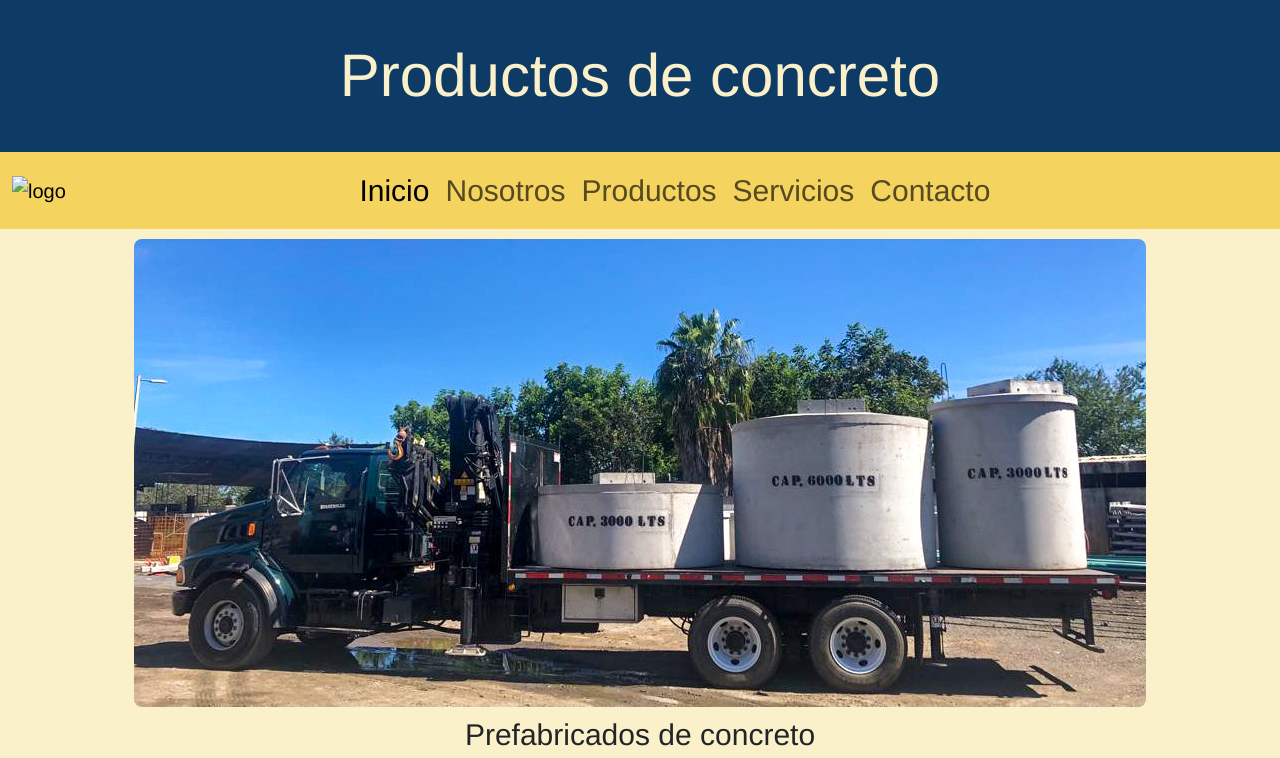
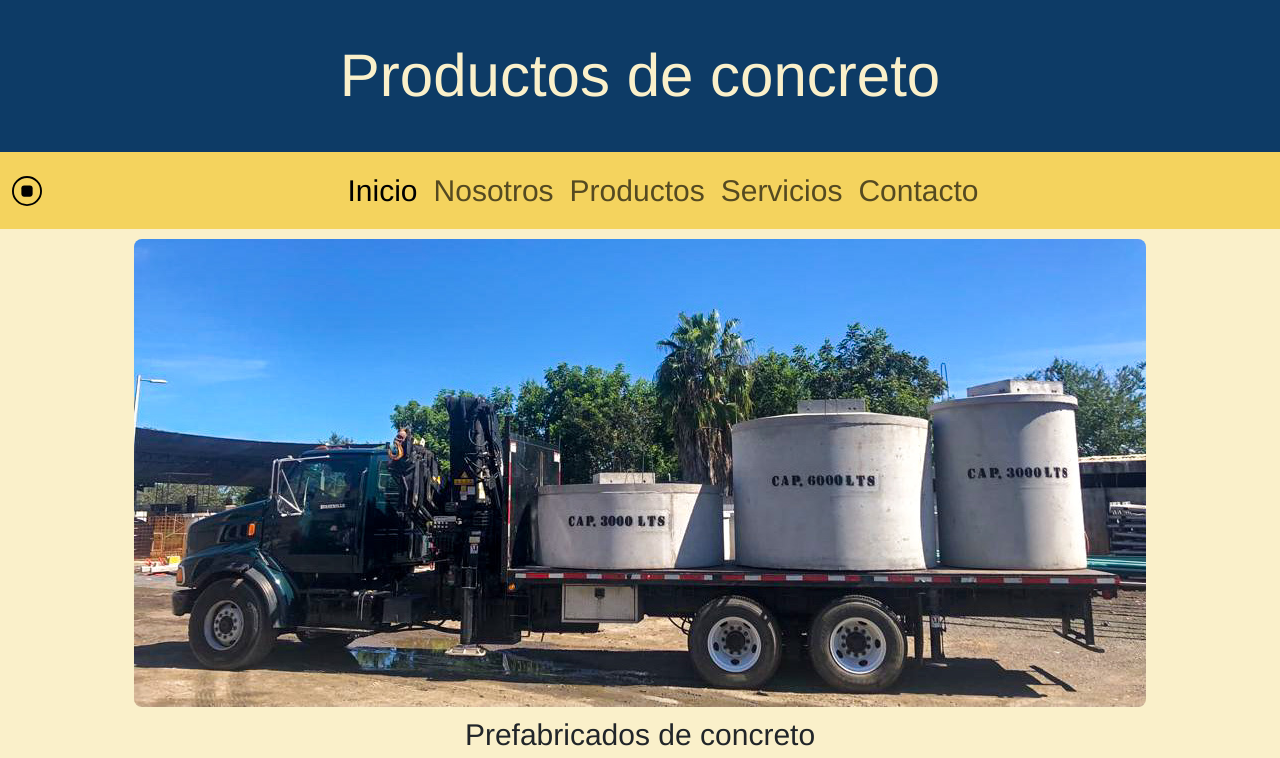
Before and after one commit to AbrahamZ3/PF-Zavala, a plain HTML site: page index.html in a window 1280 px wide. Shown: the top 758 px of the page. Drawn offline with nearby package versions, Linux system fonts and the light colour scheme; the site is published under a folder, as on GitHub Pages, so addresses that start at the root find nothing.

Commit message:
prueba enlaces 3

```diff
--- a/index.html
+++ b/index.html
@@ -10,7 +10,7 @@
   <link href="https://cdn.jsdelivr.net/npm/bootstrap@5.3.0-alpha3/dist/css/bootstrap.min.css" rel="stylesheet"
     integrity="sha384-KK94CHFLLe+nY2dmCWGMq91rCGa5gtU4mk92HdvYe+M/SXH301p5ILy+dN9+nJOZ" crossorigin="anonymous">
   <!-- CSS -->
-  <link rel="icon" href="/assets/icon/stop-circle.svg">
+  <link rel="icon" href="../assets/icon/stop-circle.svg">
   <link rel="stylesheet" href="./css/style.css">
   <!-- ICONOS -->
   <link rel="stylesheet" href="https://cdn.jsdelivr.net/npm/bootstrap-icons@1.10.5/font/bootstrap-icons.css">
@@ -22,7 +22,7 @@
     <h1 class="titulo">Productos de concreto</h1>
     <nav class="navbar navbar-expand-lg navbar-ligth">
       <div class="container-fluid">
-        <a class="navbar-brand" href="#"> <img src="/assets/icon/stop-circle.svg" width="30" alt="logo"></a>
+        <a class="navbar-brand" href="#"> <img src="./assets/icon/stop-circle.svg" width="30" alt="logo"></a>
         <button class="navbar-toggler " type="button" data-bs-toggle="collapse" data-bs-target="#navbarNav"
           aria-controls="navbarNav" aria-expanded="false" aria-label="Toggle navigation">
           <span class="navbar-toggler-icon"></span>
```
